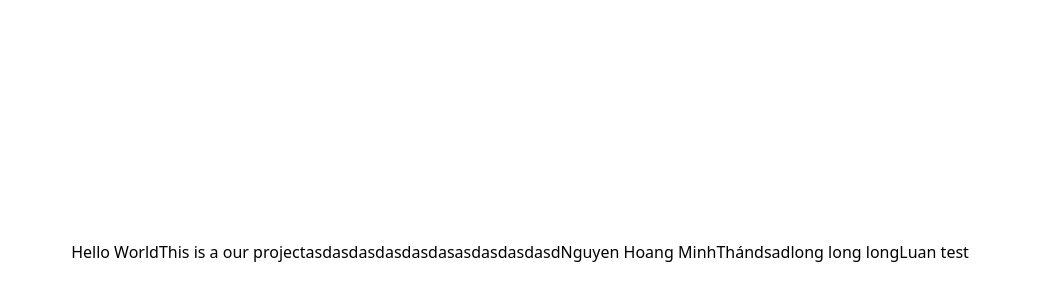
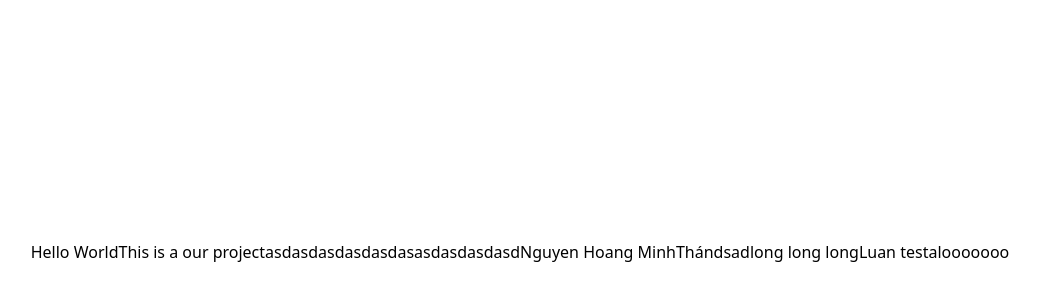
Before and after one commit to long-troi-lo-dat/pet__service_store, a React (Create React App) app in the folder front-end/: page / in a window 1280 px wide. Shown: the part 148-448 px from the top of the page, without its empty margins (120-1160 px from the left). Built offline with nearby package versions, Linux system fonts and the light colour scheme.

Commit message:
long3-commit-h1

```diff
--- a/front-end/src/App.js
+++ b/front-end/src/App.js
@@ -9,6 +9,7 @@ function App() {
       <h1> Thándsad</h1>
       <h3>long long long</h3>
       <h3>Luan test</h3>
+      <h1> alooooooo </h1>
     </div>
   );
 }
```
